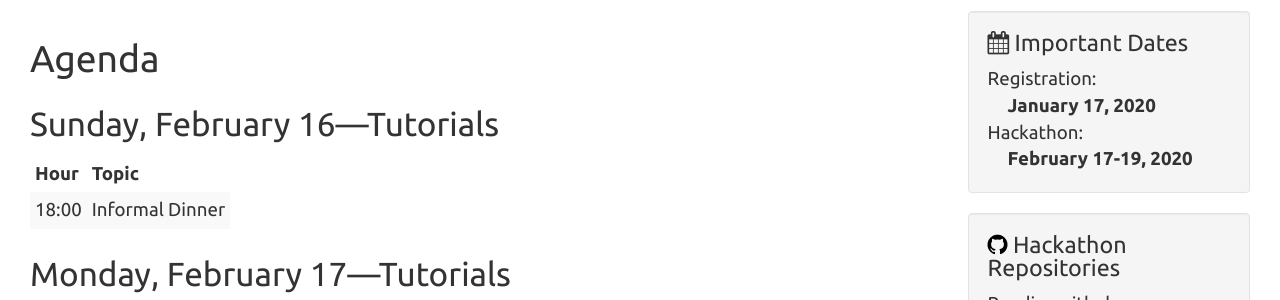
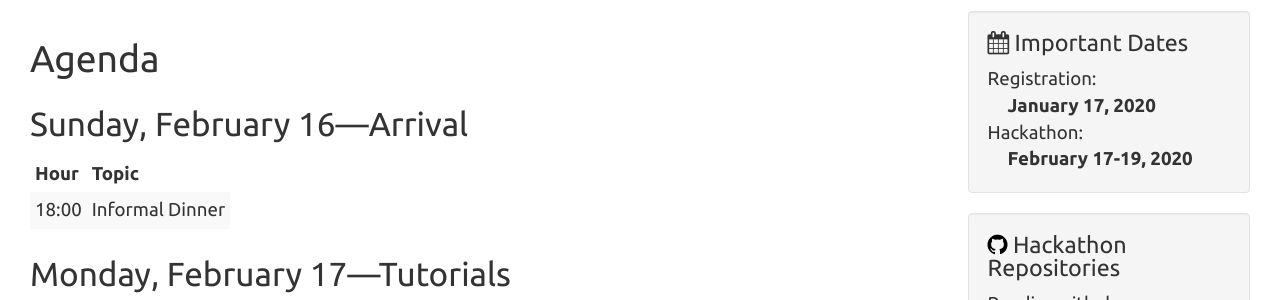
Before and after one commit to siot-hackathon/siot-hackathon.github.io, a Jekyll site: the page built from agenda.md, in a window 1280 px wide. Shown: the part 160-460 px from the top of the page. Built offline with Jekyll 4.4.1, drawn with Linux system fonts in a browser that asks for light colours; nearby versions of some CDN libraries.

Commit message:
fix agenda

```diff
--- a/agenda.md
+++ b/agenda.md
@@ -5,7 +5,7 @@ title: Welcome to the Hackathon on Securing the Internet of Things
 
 # Agenda
 
-## Sunday, February 16&mdash;Tutorials
+## Sunday, February 16&mdash;Arrival
 
 {:.table-condensed .table-striped .table-hover .program}
 
```
